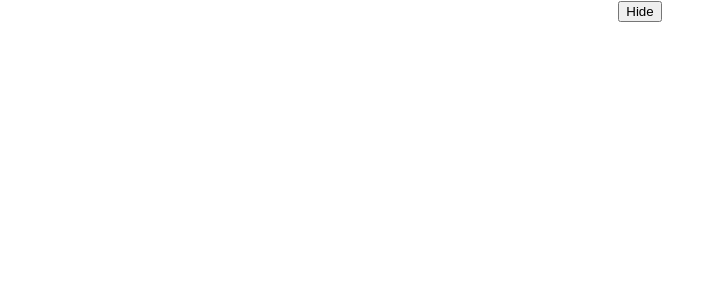
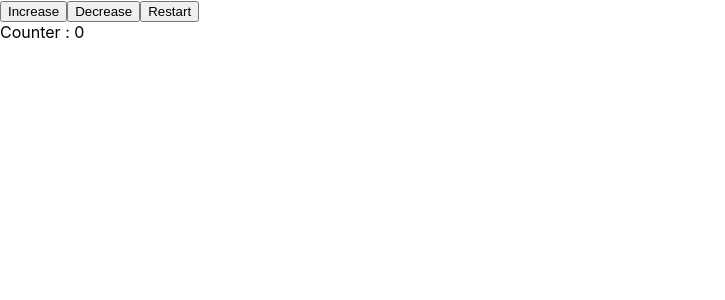
Before and after one commit to hariskhan317/ReactLearning, a React (Create React App) app: page / in a window 1280 px wide. Shown: the top 300 px of the page, without its empty margins (0-725 px from the left). Built offline with nearby package versions, Linux system fonts and the light colour scheme.

Commit message:
Pushing code

```diff
--- a/src/App.js
+++ b/src/App.js
@@ -1,16 +1,20 @@
-import './App.css';
-import {useToggle} from './useToggle'
-
+import { useCounter } from './hook/useCount'
 function App() {
-  const [isVisible, toggle] = useToggle();
+  const [state, increment, decrement, reset] = useCounter();
 
   return (
     <div className="App">
-      <button onClick={toggle}>
-        {isVisible ? "Show" : "Hide"}
+      <button onClick={increment}>
+        Increase
+      </button>
+      <button onClick={decrement}>
+        Decrease
+      </button>
+      <button onClick={reset}>
+        Restart
       </button>
       <div>
-      {isVisible && <>my name is khan</>}
+        Counter :  {state}
       </div>
     </div>
   );
--- /dev/null
+++ b/src/hook/useCount.js
@@ -0,0 +1,19 @@
+import { useState } from "react"
+
+export const useCounter = (() => {
+    const [state, setState] = useState(0);
+
+    const increment = () => {
+        setState((count) => count + 1)
+    }
+
+    const decrement = () => {
+        setState((count) => count === 0 ? count = 0 : count - 1 )
+    }
+
+    const reset = () => {
+        setState(0)
+    }
+
+    return [state, increment, decrement, reset]
+})
--- a/src/useToggle.js
+++ /dev/null
@@ -1,11 +0,0 @@
-import { useState } from 'react';
-
-export const useToggle = ((initial = false) => {
-    const [state, setState] = useState(initial);
-
-    const toggle = () => {
-        setState((event) => !event)
-    }
-
-    return [state, toggle]
-})
```
